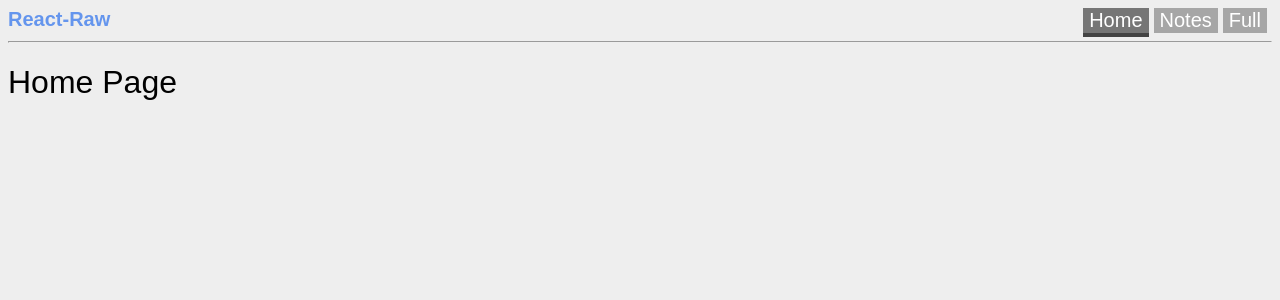
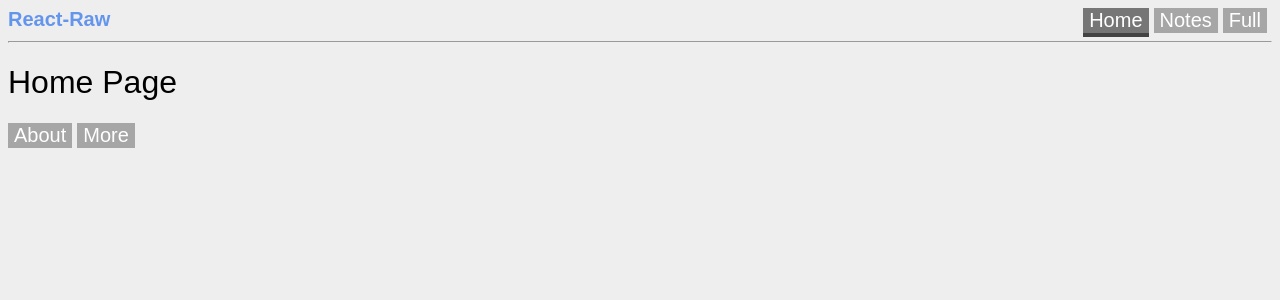
Before and after one commit to robbobfrh84/react-raw, a React (Create React App) app: page / in a window 1280 px wide. Shown: the top 300 px of the page. Built offline with nearby package versions, Linux system fonts and the light colour scheme.

Commit message:
added subpages

```diff
--- a/src/App.js
+++ b/src/App.js
@@ -2,7 +2,7 @@ import React from "react"
 import { BrowserRouter, Route, Switch } from "react-router-dom"
 
 /* styles */
-import "./style.css"
+import "./styles/main.css"
 
 /* navBar pages */
 import NavBar from "./components/NavBar"
@@ -32,7 +32,7 @@ function NavPages(props) {
     <div>
       <NavBar title={props.pages.title}/>
       <Switch>
-        <Route exact path="/(|home|landing)/" component={Home} />
+        <Route path="/(|home|landing)/" component={Home} />
         <Route exact path="/notes" component={Notes} />
         <Route path="*" component={Default} />
       </Switch>
--- a/src/components/NavBar/index.js
+++ b/src/components/NavBar/index.js
@@ -1,5 +1,6 @@
 import React from "react"
 import { Link } from "react-router-dom"
+import "../../styles/navButtons.css"
 import "./style.css"
 
 function NavBar(props) {
@@ -7,7 +8,7 @@ function NavBar(props) {
   const page = window.location.pathname
 
   return (
-    <div className="navBar">
+    <div className="navBar navButtons">
       {props.title}
       <div className="right-nav">
         <button className={["/","/home"].includes(page) ? "link current" : "link"}>
--- a/src/components/NavBar/style.css
+++ b/src/components/NavBar/style.css
@@ -6,20 +6,3 @@
 .right-nav {
   float: right;
 }
-.navBar button {
-  cursor: pointer;
-  font-size: 20px;
-  margin-right: 5px;
-  border: none;
-}
-.navBar .link {
-  background-color: rgba(0,0,0,0.3);
-}
-.navBar .link a {
-  text-decoration: none;
-  color: white;
-}
-.navBar .current {
-  background-color: rgba(0,0,0,0.5);
-  border-bottom: 4px solid #444;
-}
--- /dev/null
+++ b/src/components/pages/About.js
@@ -0,0 +1,12 @@
+import React from "react"
+
+function About() {
+
+  const content = "Well... this is me ☺️ !"
+
+  return (
+    <h3>{content}</h3>
+  )
+}
+
+export default About
--- a/src/components/pages/Home.js
+++ b/src/components/pages/Home.js
@@ -1,8 +1,24 @@
 import React from "react"
+import { Link, Route } from "react-router-dom"
+import About from "./About"
+import More from "./More"
+import "../../styles/navButtons.css"
 
-function Home() {
+function Home({match}) {
+  const page = match.url === "/" ? "/home" : match.url
+  const path = window.location.pathname
   return (
-    <h1> Home Page </h1>
+    <div className="navButtons">
+      <h1> Home Page </h1>
+      <button className={path === page+'/about' ? "link current" : "link"}>
+        <Link to={page+'/about'}> About </Link>
+      </button>
+      <button className={path === page+'/more' ? "link current" : "link"}>
+        <Link to={page+'/more'}> More </Link>
+      </button>
+      <Route exact path={page+'/about'} component={About} />
+      <Route exact path={page+'/more'} component={More} />
+    </div>
   )
 }
 
--- /dev/null
+++ b/src/components/pages/More.js
@@ -0,0 +1,12 @@
+import React from "react"
+
+function More() {
+
+  const content = "🤔 Idk... here's some More."
+
+  return (
+    <h3> {content} </h3>
+  )
+}
+
+export default More
--- /dev/null
+++ b/src/styles/navButtons.css
@@ -0,0 +1,17 @@
+.navButtons button {
+  cursor: pointer;
+  font-size: 20px;
+  margin-right: 5px;
+  border: none;
+}
+.navButtons .link {
+  background-color: rgba(0,0,0,0.3);
+}
+.navButtons .link a {
+  text-decoration: none;
+  color: white;
+}
+.navButtons .current {
+  background-color: rgba(0,0,0,0.5);
+  border-bottom: 4px solid #444;
+}
```
Also changed, not shown: src/styles/main.css (renamed from src/style.css).
